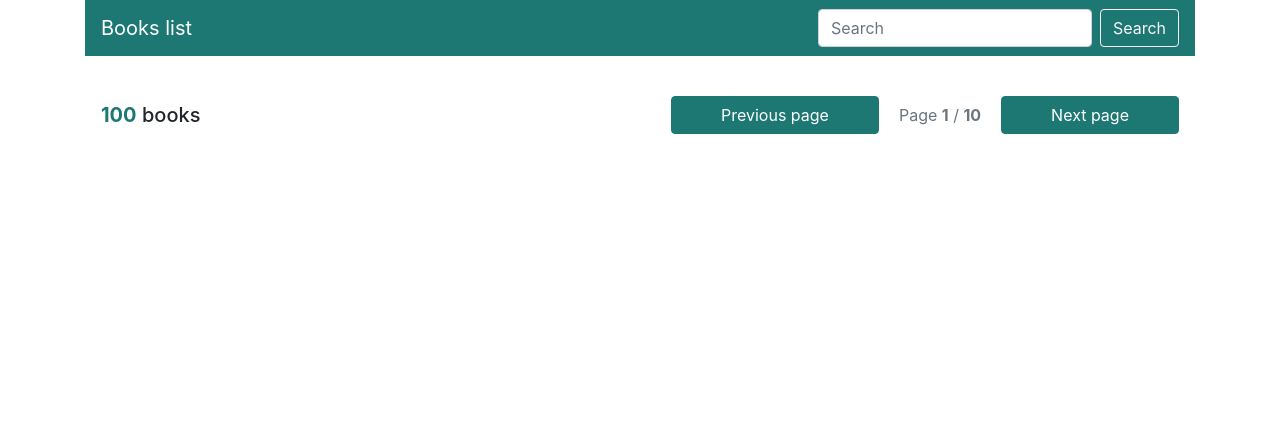
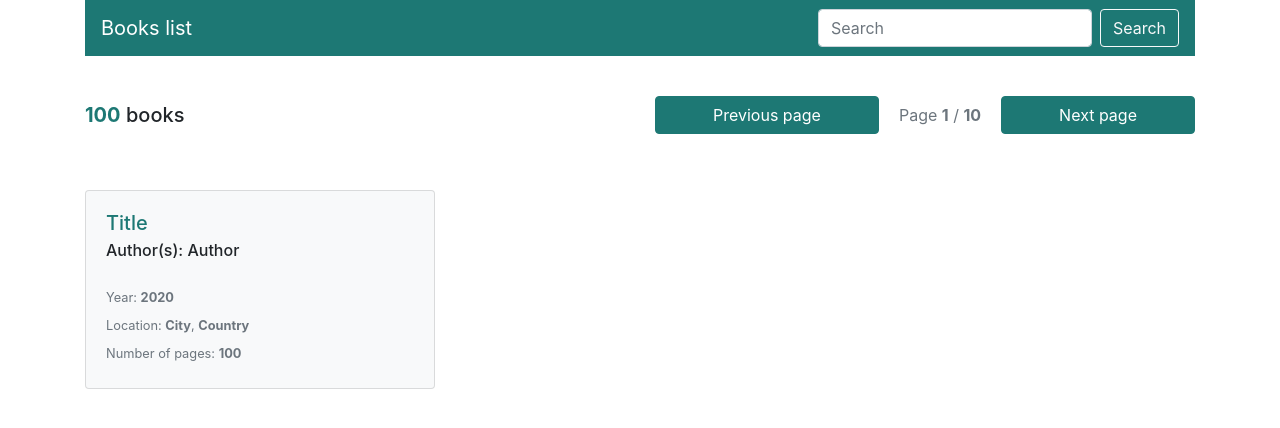
Before and after one commit to konradpichalski/books-list, a React (Create React App) app: page / in a window 1280 px wide. Shown: the top 428 px of the page. Built offline with nearby package versions, Linux system fonts and the light colour scheme.

Commit message:
Add BookInfo component to display a single book info, update TopBar and BooksList for proper display

```diff
--- /dev/null
+++ b/src/components/BooksList/BookInfo.js
@@ -0,0 +1,34 @@
+import React from 'react';
+import Card from 'react-bootstrap/Card';
+import Col from 'react-bootstrap/Col';
+
+const BookInfo = () => (
+  <Col md={12} md={6} lg={4}>
+    <Card className="my-3" bg="light">
+      <Card.Body>
+        <Card.Title className="text-primary">Title</Card.Title>
+        <Card.Subtitle className="mb-4">Author(s): Author</Card.Subtitle>
+
+        <Card.Text className="text-secondary mb-1">
+          <small className="text-muted">
+            Year: <b>2020</b>
+          </small>
+        </Card.Text>
+
+        <Card.Text className="text-secondary mb-1">
+          <small className="text-muted">
+            Location: <b>City</b>, <b>Country</b>
+          </small>
+        </Card.Text>
+
+        <Card.Text className="text-secondary mb-1">
+          <small className="text-muted">
+            Number of pages: <b>100</b>
+          </small>
+        </Card.Text>
+      </Card.Body>
+    </Card>
+  </Col>
+);
+
+export default BookInfo;
--- a/src/components/BooksList/BooksList.js
+++ b/src/components/BooksList/BooksList.js
@@ -1,14 +1,20 @@
 import React from 'react';
 import Container from 'react-bootstrap/Container';
+import Row from 'react-bootstrap/Row';
 
 import Header from '../Header/Header';
 import TopBar from './TopBar';
+import BookInfo from './BookInfo';
 
 const BooksList = () => (
   <Container>
     <Header />
 
     <TopBar />
+
+    <Row>
+      <BookInfo />
+    </Row>
   </Container>
 );
 
--- a/src/components/BooksList/TopBar.js
+++ b/src/components/BooksList/TopBar.js
@@ -6,16 +6,16 @@ import Button from 'react-bootstrap/Button';
 const TopBar = () => (
   <Row className="py-4">
     <Col xs={12} sm={3} lg={6} className="d-flex align-middle">
-      <p className="h5 my-auto mx-3">
+      <p className="h5 my-auto">
         <b className="text-primary">100</b> books
       </p>
     </Col>
     <Col className="d-flex justify-content-end align-middle">
-      <Button className="mx-3 my-3 flex-fill">Previous page</Button>
+      <Button className="mr-3 my-3 flex-fill">Previous page</Button>
       <span className="text-secondary vertical-center my-auto mx-1">
         Page <b>1</b> / <b>10</b>
       </span>
-      <Button className="mx-3 my-3 flex-fill">Next page</Button>
+      <Button className="ml-3 my-3 flex-fill">Next page</Button>
     </Col>
   </Row>
 );
```
